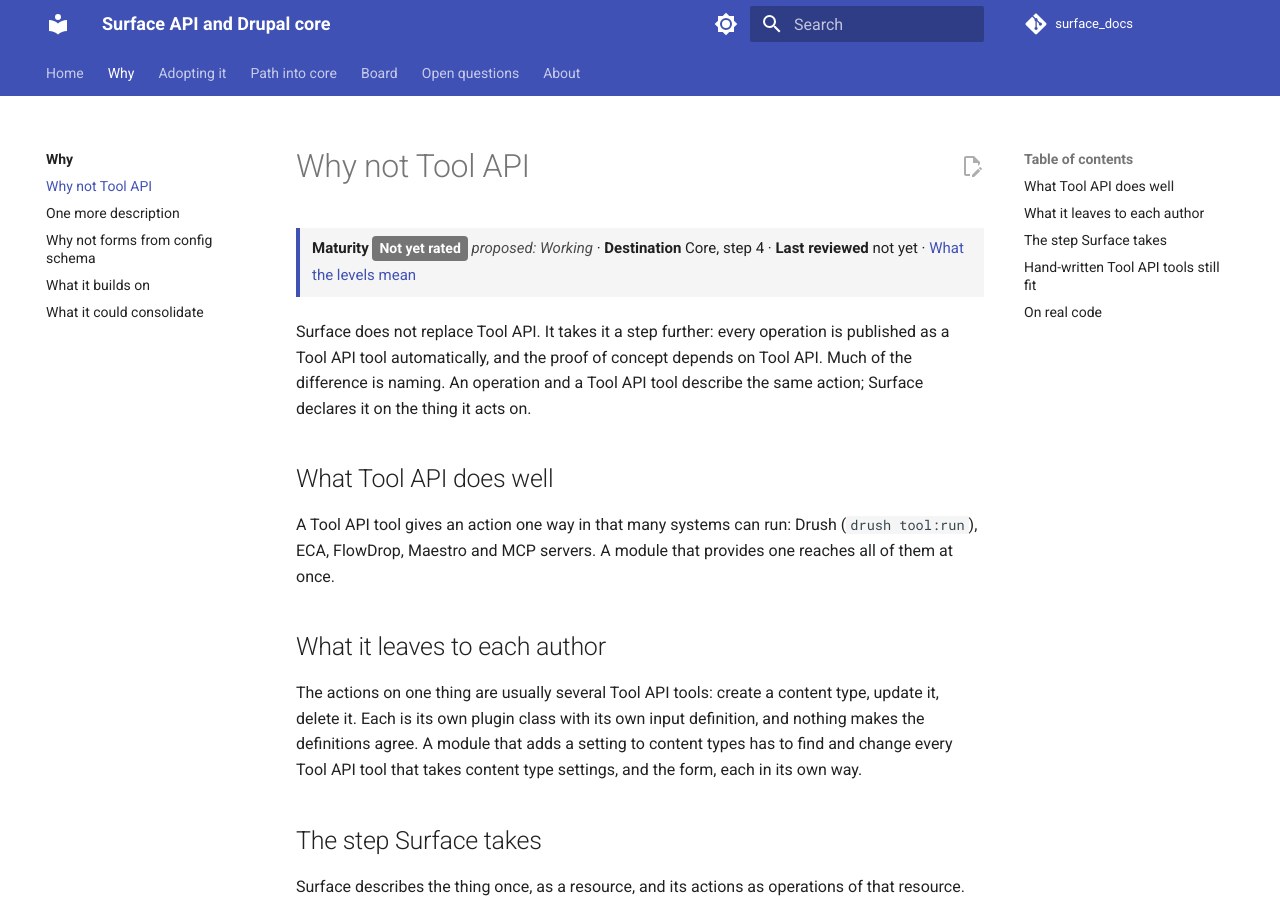
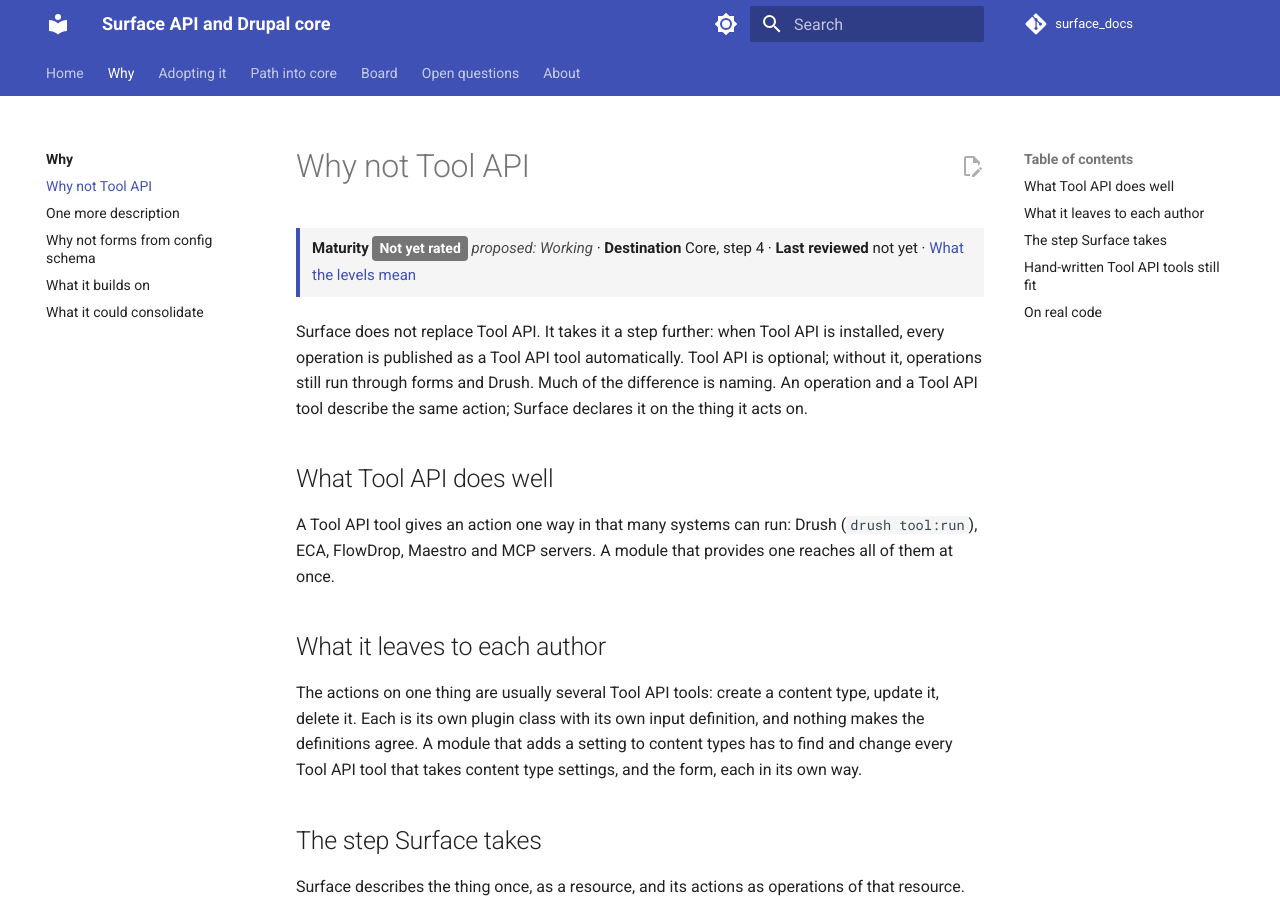
Before and after one commit to mlander/surface_docs, an MkDocs documentation site: the page built from docs/why/not-tool-api.md, in a window 1280 px wide and 900 px high. Built offline with MkDocs 1.6.1 and Material for MkDocs 9.7.7, drawn with Linux system fonts in a browser that asks for light colours; comment, search, counter and statistics services are not loaded.

Commit message:
Why not Tool API: Tool API is optional

```diff
--- a/docs/why/not-tool-api.md
+++ b/docs/why/not-tool-api.md
@@ -4,7 +4,7 @@ topic: tool-api
 
 # Why not Tool API
 
-Surface does not replace Tool API. It takes it a step further: every operation is published as a Tool API tool automatically, and the proof of concept depends on Tool API. Much of the difference is naming. An operation and a Tool API tool describe the same action; Surface declares it on the thing it acts on.
+Surface does not replace Tool API. It takes it a step further: when Tool API is installed, every operation is published as a Tool API tool automatically. Tool API is optional; without it, operations still run through forms and Drush. Much of the difference is naming. An operation and a Tool API tool describe the same action; Surface declares it on the thing it acts on.
 
 ## What Tool API does well
 
```
